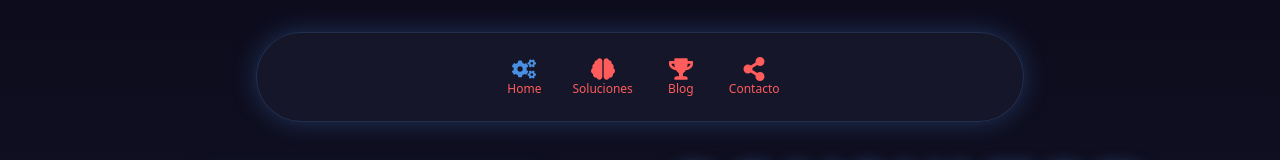
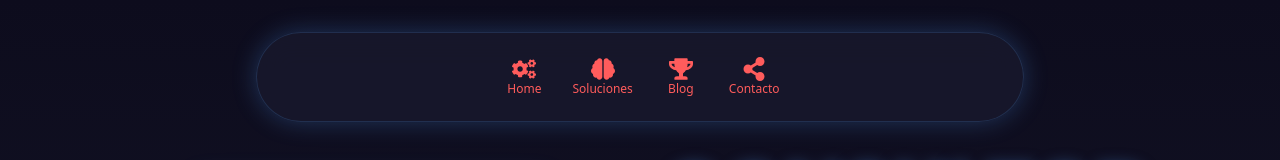
Before and after one commit to deivipluss/landing, a Next.js app: page / in a window 1280 px wide. Shown: the top 160 px of the page. Built offline with nearby package versions, Linux system fonts and the light colour scheme.

Commit message:
homeactualizado

```diff
--- a/app/page.tsx
+++ b/app/page.tsx
@@ -1,5 +1,5 @@
 "use client";
-import React, { useState } from "react";
+import React from "react";
 import {
   FaCogs,
   FaBrain,
@@ -98,7 +98,7 @@ const ProfessionalInfo: React.FC = () => (
     <div className="grid grid-cols-3 gap-6 md:gap-12 mt-8 px-4 md:px-0 w-full">
       {[
         { value: "+10", label: "AÑOS DE\nEXPERIENCIA" },
-        { value: "+85", label: "CLIENTES\nASESORADOS" },
+        { value: "+85", label: "CLIENTES\nASESORDOS" },
         { value: "+50", label: "PROYECTOS\nDIGITALES" }
       ].map(({ value, label }, index) => (
         <motion.div
@@ -124,8 +124,6 @@ const ProfessionalInfo: React.FC = () => (
 );
 
 const App: React.FC = () => {
-  const [activeSection, setActiveSection] = useState<string>("home");
-
   return (
     <div className="min-h-screen bg-[#0D0C1D] bg-gradient-to-b from-[#0D0C1D] to-[#1A1A2E] flex flex-col overflow-hidden">
       <header className="flex justify-center py-6 mt-8 space-x-6 bg-[#1A1A2E]/80 backdrop-blur-lg shadow-glow rounded-full w-[90%] max-w-3xl mx-auto border border-[#4A90E2]/20">
@@ -137,7 +135,7 @@ const App: React.FC = () => {
           >
             <div className={`
               text-2xl mx-3
-              ${activeSection === item.label.toLowerCase() ? 'text-[#4A90E2]' : 'text-[#FF5C5C]'}
+              text-[#FF5C5C]
               group-hover:text-[#4A90E2] transition-all duration-300
             `}>
               {item.icon}
```
